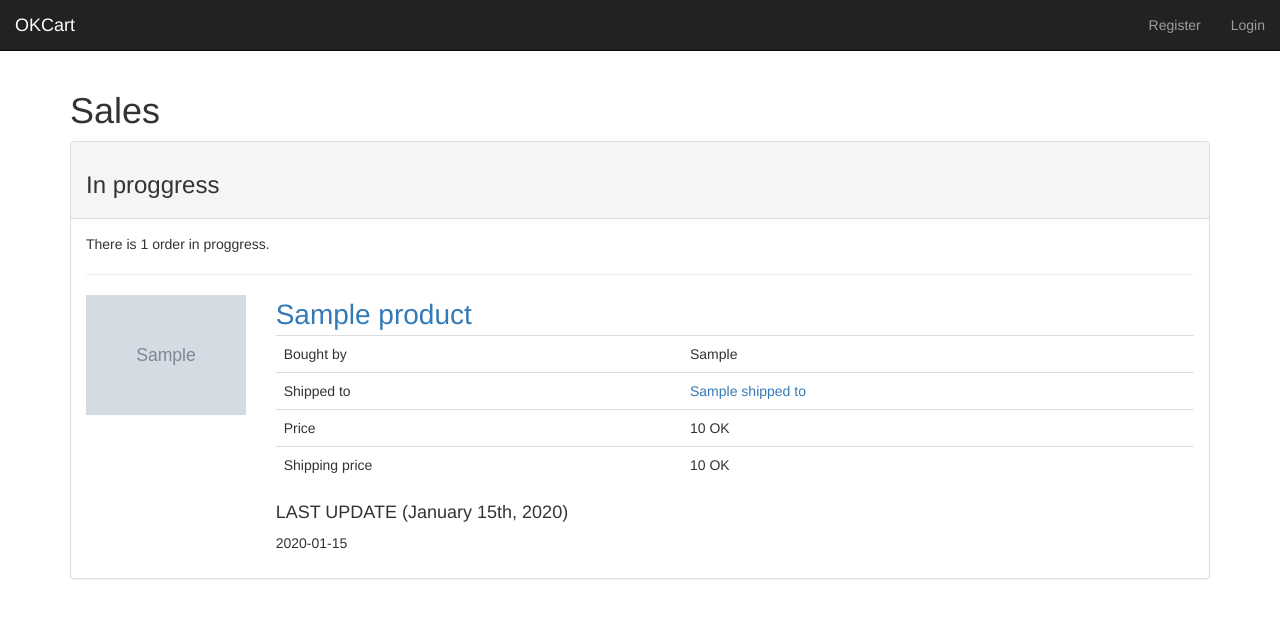
After one commit to pta2002/okshop, a Django app: template templates/shop/sales.html in a window 1280 px wide. The commit adds this page. Shown: the top 618 px of the page. Run offline with Django 3.2, Linux system fonts and the light colour scheme; the template is opened without the code that fills it: most values are stand-ins (such as "Sample title", 1, 10 or a date in 2020); grey boxes marked "Sample" are stand-in pictures; some libraries are stand-ins or nearby versions.

Commit message:
Added seller purchase overview

```diff
--- a/templates/shop/dashboard.html
+++ b/templates/shop/dashboard.html
@@ -9,7 +9,7 @@
 				EARNINGS: {{ user.usershop.get_earnings|floatformat }} OK
 			</div>
 			<div class="col-sm-2">
-				SALES: {{ user.usershop.get_purchases.count }}
+				<a href="{% url 'shop:sales' %}">SALES: {{ user.usershop.get_purchases.count }}</a>
 			</div>
 		</div>
 	</div>
--- /dev/null
+++ b/templates/shop/sales.html
@@ -0,0 +1,52 @@
+{% extends "shop/base.html" %}
+{% block title %}Sales{% endblock %}
+{% block body %}
+<h1>Sales</h1>
+{% if inproggress %}
+<div class="panel panel-default">
+	<div class="panel-heading">
+		<h3>In proggress</h3>
+	</div>
+	<div class="panel-body">
+		<p>
+			There {{inproggress.count|pluralize:"is,are"}} {{ inproggress.count }} order{{ inproggress.count|pluralize }} in proggress.
+		</p>
+		{% for purchase in inproggress %}
+		<hr>
+		<div class="row">
+			<div class="col col-md-2">
+				<img src="{{ purchase.product.productimage_set.first.image.url }}" alt="{{ purchase.product.name }}" class="img-responsive">
+			</div>
+			<div class="col col-md-10">
+				<div class="product-name">
+					<a class="cart-product-name" href="{% url 'shop:viewproduct' purchase.product.id %}">{{ purchase.product }}</a>
+				</div>
+				<table class="table">
+					<tr>
+						<td>Bought by</td>
+						<td>{{purchase.purchase.by}}</td>
+					</tr>
+					<tr>
+						<td>Shipped to</td>
+						<td><a href="#" data-toggle="tooltip" title="{% if purchase.address.address2 %}{{ purchase.address.address2 }}, {% endif %}{{ purchase.address.address1 }}, {{ purchase.address.state }}, {{ purchase.address.zipcode }}, {{ purchase.address.country }}">{{ purchase.purchase.shipped_to.name }}</a></td>
+					</tr>
+					<tr>
+						<td>Price</td>
+						<td>{{ purchase.price }} OK</td>
+					</tr>
+					<tr>
+						<td>Shipping price</td>
+						<td>{{ purchase.shipping_price }} OK</td>
+					</tr>
+				</table>
+				<p>
+					<h4>LAST UPDATE ({{ purchase.get_last_update.date|date:"F jS, Y"}})</h4>
+					<p>{{ purchase.get_last_update.update }}</p>
+				</p>
+			</div>
+		</div>
+		{% endfor %}
+	</div>
+</div>
+{% endif %}
+{% endblock %}
--- a/urls.py
+++ b/urls.py
@@ -22,7 +22,7 @@ urlpatterns = [
 	url(r'^me/purchases/orders/(?P<id>\d*[1-9]\d*)/$', views.view_order, name='vieworder'),
 	url(r'^me/purchases/(?P<uuid>[A-Za-z0-9\-\_]{36})/$', views.view_purchase, name='purchase'),
 	url(r'^me/dashboard/$', views.dashboard, name='dashboard'),
-	url(r'^me/dashboard/sales/$', views.dashboard, name='sales'),
+	url(r'^me/dashboard/sales/$', views.seller_purchases, name='sales'),
 	url(r'^me/dashboard/new/$', views.sell_new_product, name='sellproduct'),
 	url(r'^accounts/login/$', views.login_view, name='login'),
 	url(r'^accounts/register/$', views.register_view, name='register'),
```
Also changed, not shown: views.py (+8 -1 lines).
